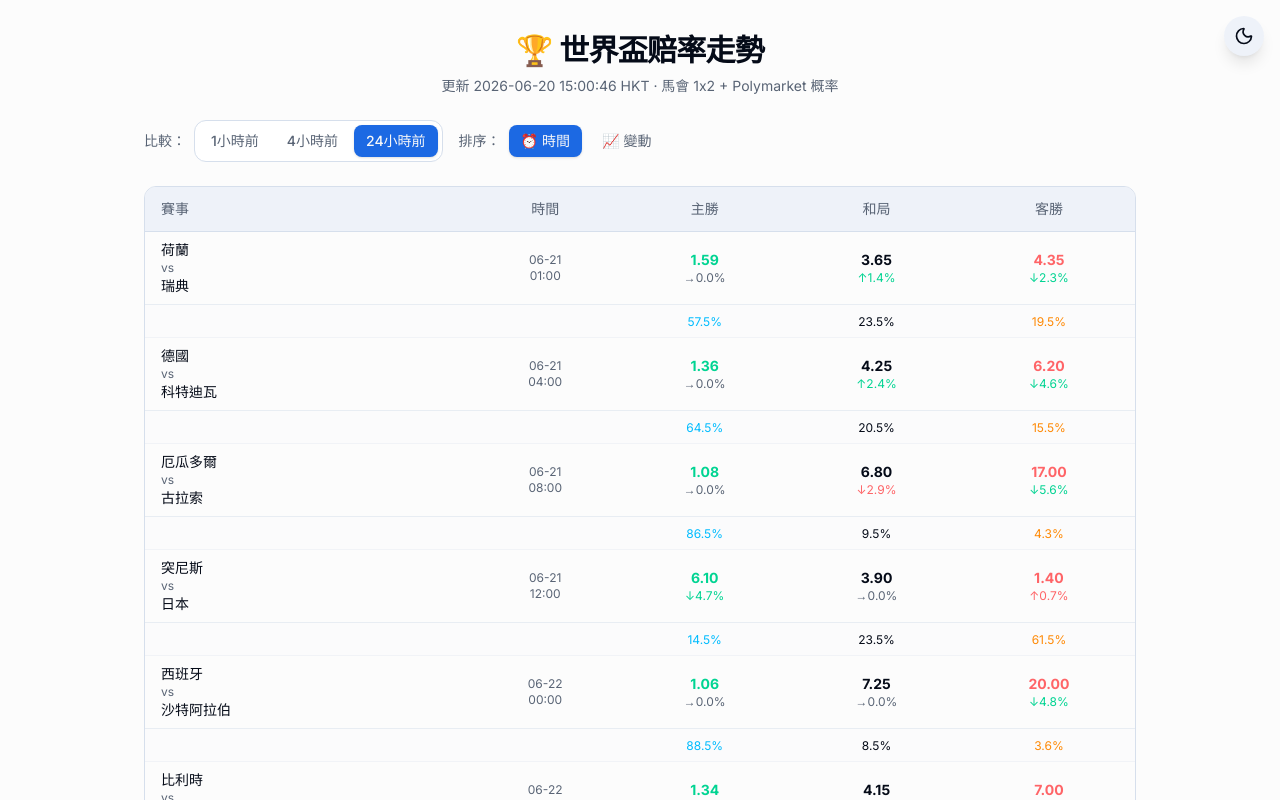
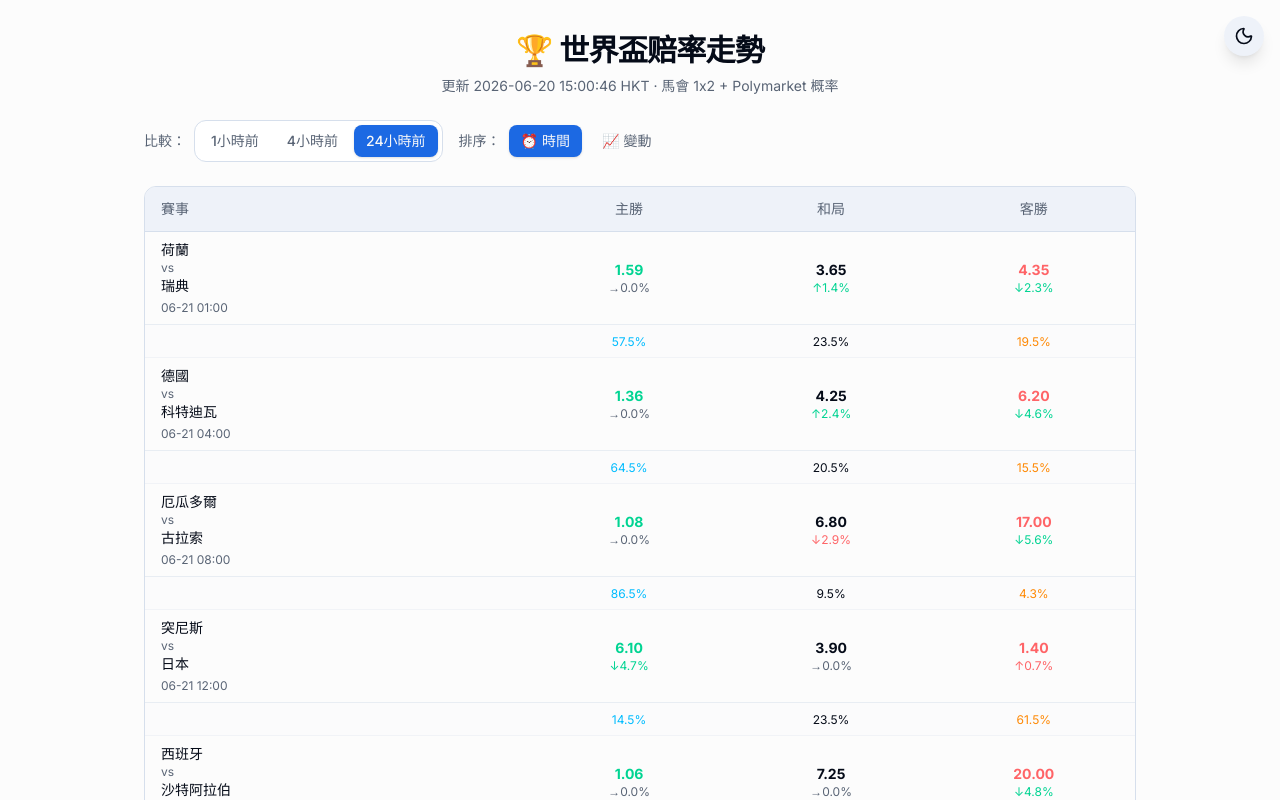
Before and after one commit to extraier/flight-deals-app, a Next.js app: page /worldcup in a window 1280 px wide. Shown: the top 800 px of the page. Built offline with nearby package versions, Linux system fonts and the light colour scheme.

Commit message:
fix: move match date under team name, remove time column

```diff
--- a/src/app/worldcup/page.tsx
+++ b/src/app/worldcup/page.tsx
@@ -190,7 +190,6 @@ export default function WorldCupPage() {
             <thead>
               <tr className="bg-secondary border-b border-border">
                 <th className="py-3 px-4 text-left text-muted-foreground font-medium">賽事</th>
-                <th className="py-3 px-3 text-center text-muted-foreground font-medium">時間</th>
                 <th className="py-3 px-3 text-center text-muted-foreground font-medium">主勝</th>
                 <th className="py-3 px-3 text-center text-muted-foreground font-medium">和局</th>
                 <th className="py-3 px-3 text-center text-muted-foreground font-medium">客勝</th>
@@ -209,14 +208,12 @@ export default function WorldCupPage() {
                   <>
                     {/* HKJC row */}
                     <tr key={`${i}-hkjc`} className="border-b border-border/50 hover:bg-secondary/50 transition-colors">
-                      {/* Match + time */}
+                      {/* Match + date */}
                       <td className="py-2 px-4">
                         <div className="font-medium text-sm">{TEAM_CN[match.homeTeam] || match.homeTeam}</div>
                         <div className="text-xs text-muted-foreground">vs</div>
                         <div className="font-medium text-sm">{TEAM_CN[match.awayTeam] || match.awayTeam}</div>
-                      </td>
-                      <td className="py-2 px-3 text-center text-xs text-muted-foreground whitespace-nowrap">
-                        {gameDate}<br/>{gameHour}
+                        <div className="text-xs text-muted-foreground mt-1">{gameDate} {gameHour}</div>
                       </td>
                       {/* HKJC odds */}
                       <td className="py-2 px-3 text-center">
@@ -253,7 +250,6 @@ export default function WorldCupPage() {
                     {/* Polymarket row */}
                     <tr key={`${i}-poly`} className="border-b border-border/30 bg-secondary/10">
                       <td className="py-1.5 px-4"></td>
-                      <td className="py-1.5 px-3"></td>
                       <td className="py-1.5 px-3 text-center">
                         <span className="text-sky-400 text-xs">{fmtPct(p.home)}</span>
                       </td>
```
